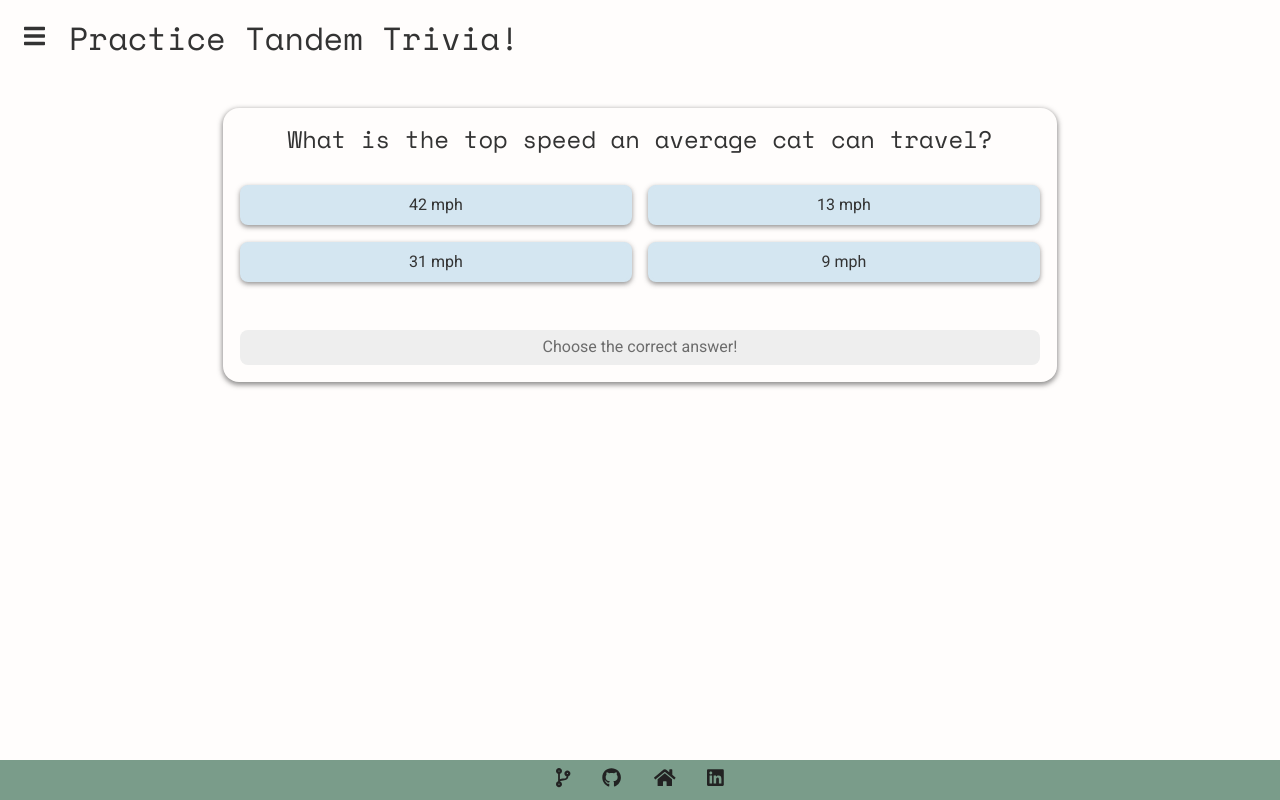
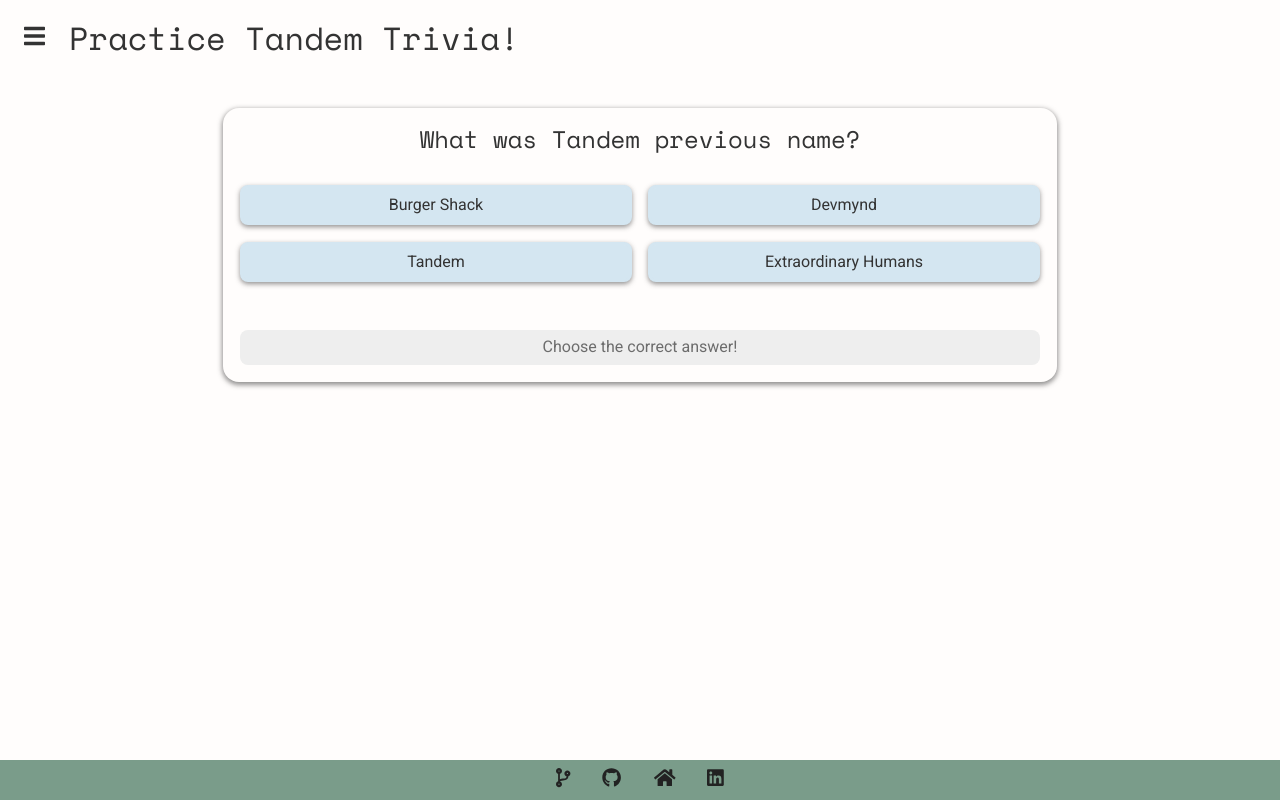
Before and after one commit to philgresh/tandem_trivia, a React (Create React App) app: page /play in a window 1280 px wide. Built offline with nearby package versions, Linux system fonts and the light colour scheme.

Commit message:
Finalize logic

```diff
--- a/src/components/logic/useQuestion.js
+++ b/src/components/logic/useQuestion.js
@@ -1,21 +1,29 @@
 import { useState } from 'react';
+import { useHistory } from 'react-router-dom';
 
 const useQuestion = (onSubmit, nextQuestion) => {
+  const history = useHistory();
   const [selected, setSelected] = useState('');
   const [submitted, setSubmitted] = useState(false);
   const [lastQuestion, setLastQuestion] = useState(false);
 
   const onClick = () => {
     if (submitted) {
-      nextQuestion();
-      setSubmitted(false);
+      if (lastQuestion) {
+        history.push('/results');
+      } else {
+        setSubmitted(false);
+        setSelected('');
+        const nextQuestionResponse = nextQuestion();
+        setLastQuestion(nextQuestionResponse);
+      }
     } else {
       onSubmit(selected);
       setSubmitted(true);
     }
   };
 
-  return { selected, submitted, setSelected, onClick };
+  return { selected, submitted, lastQuestion, setSelected, onClick };
 };
 
 export default useQuestion;
--- a/src/components/logic/useRound.js
+++ b/src/components/logic/useRound.js
@@ -51,26 +51,26 @@
   const [currQuestion, setCurrQuestion] = useState(null);
 
   /**
-   *
-   * @param {Number} thisQuestionIdx - The current question index.
-   * @returns {Object|String} nextQuestionObj - The next question object
-   *   (or constant "ROUND_OVER" if this was the final question).
+   * Sets currQuestion to the next question object and returns
+   * lastQuestion boolean.
+   * @returns {Boolean} lastQuestion
    */
-  const nextQuestion = (thisQuestionIdx) => {
-    const nextIdx = thisQuestionIdx + 1;
-    const roundOver = nextIdx === questions.length;
-    if (roundOver) return ROUND_OVER;
+  const nextQuestion = () => {
+    const questionsAlreadyAsked = score.history.length;
+    const nextIdx = questionsAlreadyAsked;
 
     const nextQuestionObj = questions[nextIdx];
     setCurrQuestion(nextQuestionObj);
-    return nextQuestionObj;
+
+    const lastQuestion = nextIdx === questions.length - 1;
+    return lastQuestion;
   };
 
   /**
    * Fetches new questions and sets score to 0/0.
    */
-  const startNewRound = () =>
-    fetchQuestions().then((newQuestions) => {
+  const startNewRound = (numQuestions = 2) =>
+    fetchQuestions(numQuestions).then((newQuestions) => {
       setQuestions(newQuestions);
       dispatch();
       const newFirstQuestion = newQuestions[0];
--- a/src/components/organisms/QuestionCard.jsx
+++ b/src/components/organisms/QuestionCard.jsx
@@ -5,14 +5,16 @@
 import { useQuestion } from '../logic';
 
 const QuestionCard = ({ currQuestion, onSubmit, nextQuestion }) => {
-  const { selected, submitted, setSelected, onClick } = useQuestion(
-    onSubmit,
-    nextQuestion,
-  );
+  const {
+    selected,
+    submitted,
+    lastQuestion,
+    setSelected,
+    onClick,
+  } = useQuestion(onSubmit, nextQuestion);
   const { question, correct, answers } = currQuestion;
 
   const isCorrect = selected === correct;
-  const lastQuestion = false;
 
   return (
     <div className="question-card">
--- a/src/components/pages/Play.jsx
+++ b/src/components/pages/Play.jsx
@@ -6,13 +6,9 @@
   const { currQuestion, makeGuess, startNewRound, nextQuestion } = useRound();
   useEffect(() => {
     startNewRound();
-    console.log('starting new round');
   }, []);
 
-  const onSubmit = (guess) => {
-    console.log('Hit submit');
-    return makeGuess(guess, currQuestion.id);
-  };
+  const onSubmit = (guess) => makeGuess(guess, currQuestion.id);
 
   if (!currQuestion) return <div>Preparing deck...</div>;
   return (
--- a/src/utils/api.js
+++ b/src/utils/api.js
@@ -31,12 +31,10 @@
     // Call remote API, reassign questions
   }
   const questionsWithId = questions.map((q, i) => ({ ...q, id: i }));
-  const shuffledQuestions = shuffle(questionsWithId);
+  const shuffledQuestions = shuffle(questionsWithId).slice(0, num);
   const questionsWithAnswersAdded = shuffledQuestions.map((q) => {
     const answers = addCorrectToAnswers(q);
     return { ...q, answers };
   });
-  return new Promise((resolve) =>
-    resolve(questionsWithAnswersAdded.slice(num)),
-  );
+  return new Promise((resolve) => resolve(questionsWithAnswersAdded));
 };
```
